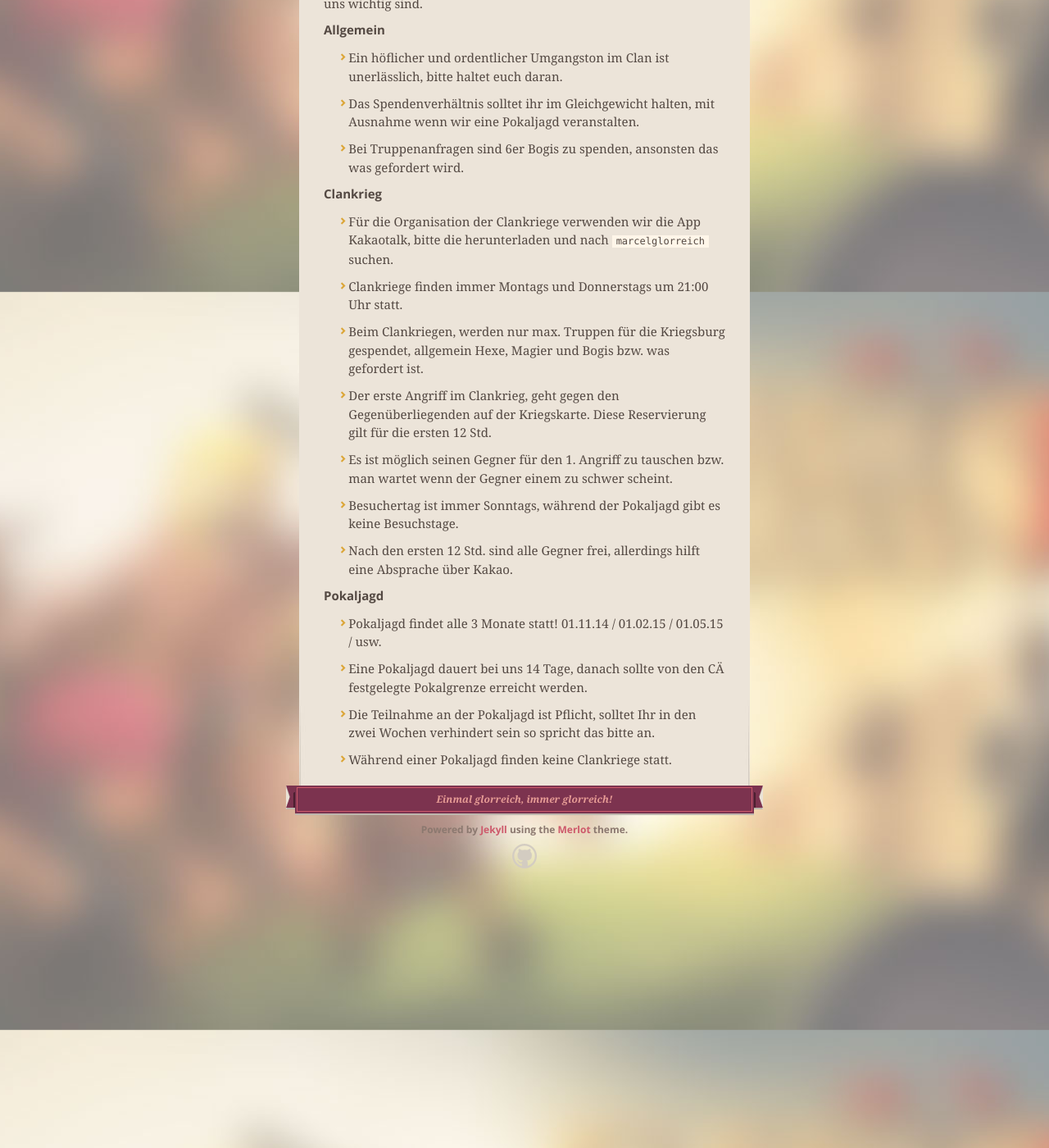
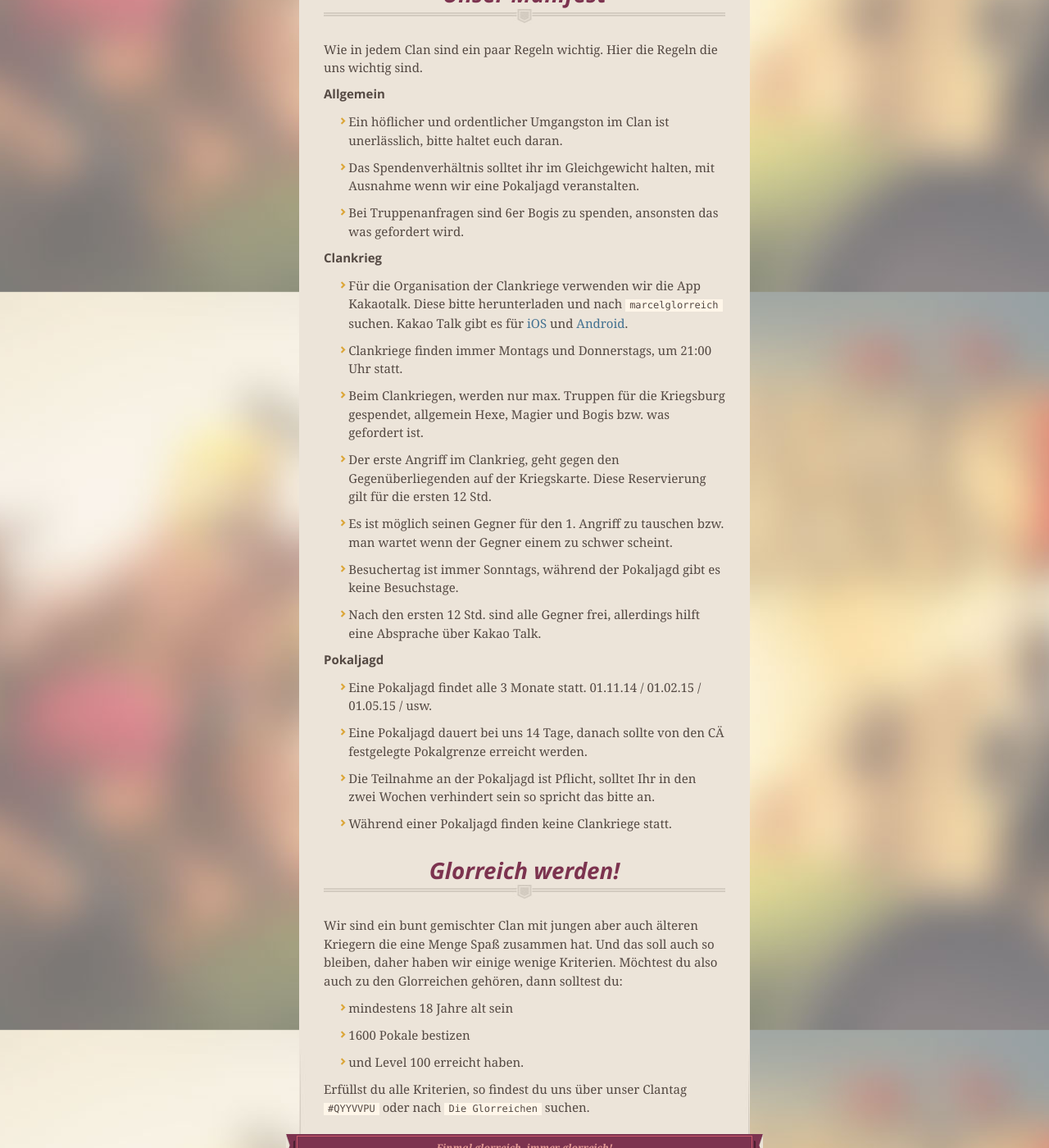
Before and after one commit to glorreich/glorreich.github.io, a Jekyll site: the page built from index.html, in a window 1280 px wide and 1400 px high, scrolled down 544 px. Shown: the whole window at 82% size. Built offline with Jekyll 4.4.1, drawn with Linux system fonts in a browser that asks for light colours; nearby versions of some CDN libraries; the list of posts is cut into pages by our own code; some of the changed text lies outside the part shown.

Commit message:
A bunch of changes

```diff
--- a/_config.yml
+++ b/_config.yml
@@ -4,8 +4,9 @@
 
 host: 0.0.0.0
 port: 3000
-permalink: /:year/:month/:day/:title/
+permalink: /:title/
 paginate: 10
 highlighter: pygments
-
+url: 'http://glorrei.ch'
+baseurl: ''
 exclude: ['README.md']
--- a/_layouts/default.html
+++ b/_layouts/default.html
@@ -26,7 +26,7 @@
       <header>
         <span class="ribbon-outer">
           <span class="ribbon-inner">
-            <h1><a href="{{ site.baseurl }}">{{ site.name }}</a></h1>
+            <h1><a href="{{ site.url }}">{{ site.name }}</a></h1>
             <h2>{{ site.description }}</h2>
           </span>
           <span class="left-tail"></span>
--- a/_layouts/post.html
+++ b/_layouts/post.html
@@ -2,6 +2,8 @@
 layout: default
 ---
 <article class="post">
-		<h1 class="header-level-1">{{ page.title }}</h1>
+
+      <h1 class="header-level-1">{{ page.title }}</h1>
+
 	<div class="post-content">{{ content }}</div>
 </article>
--- /dev/null
+++ b/_posts/2014-11-19-aufnahme.markdown
@@ -0,0 +1,21 @@
+---
+layout: post
+title: "Glorreich werden!"
+date: 2014-11-19 20:21:10
+published: true
+tags: aufnahme
+---
+
+Wir sind ein bunt gemischter Clan mit jungen aber auch älteren
+Kriegern die eine Menge Spaß zusammen hat. Und das soll auch so
+bleiben, daher haben wir einige wenige Kriterien.
+Möchtest du also auch zu den Glorreichen gehören, dann solltest du:
+
+* mindestens 18 Jahre alt sein
+
+* 1600 Pokale bestizen
+
+* und Level 100 erreicht haben.
+
+Erfüllst du alle Kriterien, so findest du uns über
+unser Clantag `#QYYVVPU` oder nach `Die Glorreichen` suchen.
--- a/_posts/2014-11-20-manifest.markdown
+++ b/_posts/2014-11-20-manifest.markdown
@@ -16,9 +17,9 @@
 * Bei Truppenanfragen sind 6er Bogis zu spenden, ansonsten das was gefordert wird.
 
 # Clankrieg
-* Für die Organisation der Clankriege verwenden wir die App Kakaotalk, bitte die herunterladen und nach `marcelglorreich` suchen.
+* Für die Organisation der Clankriege verwenden wir die App Kakaotalk. Diese bitte herunterladen und nach `marcelglorreich` suchen. Kakao Talk gibt es für [iOS](https://itunes.apple.com/de/app/kakaotalk-messenger/id362057947?mt=8&uo=4) und [Android](https://play.google.com/store/apps/details?id=com.kakao.talk).
 
-* Clankriege finden immer Montags und Donnerstags um 21:00 Uhr statt.
+* Clankriege finden immer Montags und Donnerstags, um 21:00 Uhr statt.
 
 * Beim Clankriegen, werden nur max. Truppen für die Kriegsburg gespendet, allgemein Hexe, Magier und Bogis bzw. was gefordert ist.
 
@@ -28,10 +29,10 @@
 
 * Besuchertag ist immer Sonntags, während der Pokaljagd gibt es keine Besuchstage.
 
-* Nach den ersten 12 Std. sind alle Gegner frei, allerdings hilft eine Absprache über Kakao.
+* Nach den ersten 12 Std. sind alle Gegner frei, allerdings hilft eine Absprache über Kakao Talk.
 
 # Pokaljagd
-* Pokaljagd findet alle 3 Monate statt! 01.11.14 / 01.02.15 / 01.05.15 / usw.
+* Eine Pokaljagd findet alle 3 Monate statt. 01.11.14 / 01.02.15 / 01.05.15 / usw.
 
 * Eine Pokaljagd dauert bei uns 14 Tage, danach sollte von den CÄ festgelegte Pokalgrenze erreicht werden.
 
--- a/_posts/2014-11-21-willkommen.markdown
+++ b/_posts/2014-11-21-willkommen.markdown
@@ -2,8 +2,11 @@
 layout: post
 title:  "Willkommen"
 date:   2014-11-21 21:21:10
+tags: willkommen
 ---
 Herzlich Willkommen auf der Webseite der Glorreichen.
 
 Wir sind ein Clan basierend auf dem mobilem Strategiespiel **Clash of Clans**.
-Und wir sind die einzigen wahren und originalen Glorreichen gegründet im September 2012.
+Gegründet wurden den die Glorreichen im September 2012, daher sind wir die ersten und orginalen Glorreichen!
+
+Wir suchen ständig treue Krieger die zu den Glorreichen gehören möchten. Wenn du auch dazu kommen möchtest, dann check unsere [Aufnahmebedienungen](#aufnahme).
--- a/index.html
+++ b/index.html
@@ -6,13 +6,12 @@
 {% for post in paginator.posts %}
 
 	<article class="post">
+    <h1 id="{{ post.tags }}" class="header-level-1">
+      {{ post.title }}
+      <hr>
+    </h1>
 
-			<h1 class="header-level-1">
-        {{ post.title }}
-        <hr>
-			</h1>
-
-		<div class="post-content">{{ post.content }}</div>
+    <div class="post-content">{{ post.content }}</div>
 
 	</article>
 
```
Also changed, not shown: other parts of _posts/2014-11-20-manifest.markdown (+1 -0 lines).
